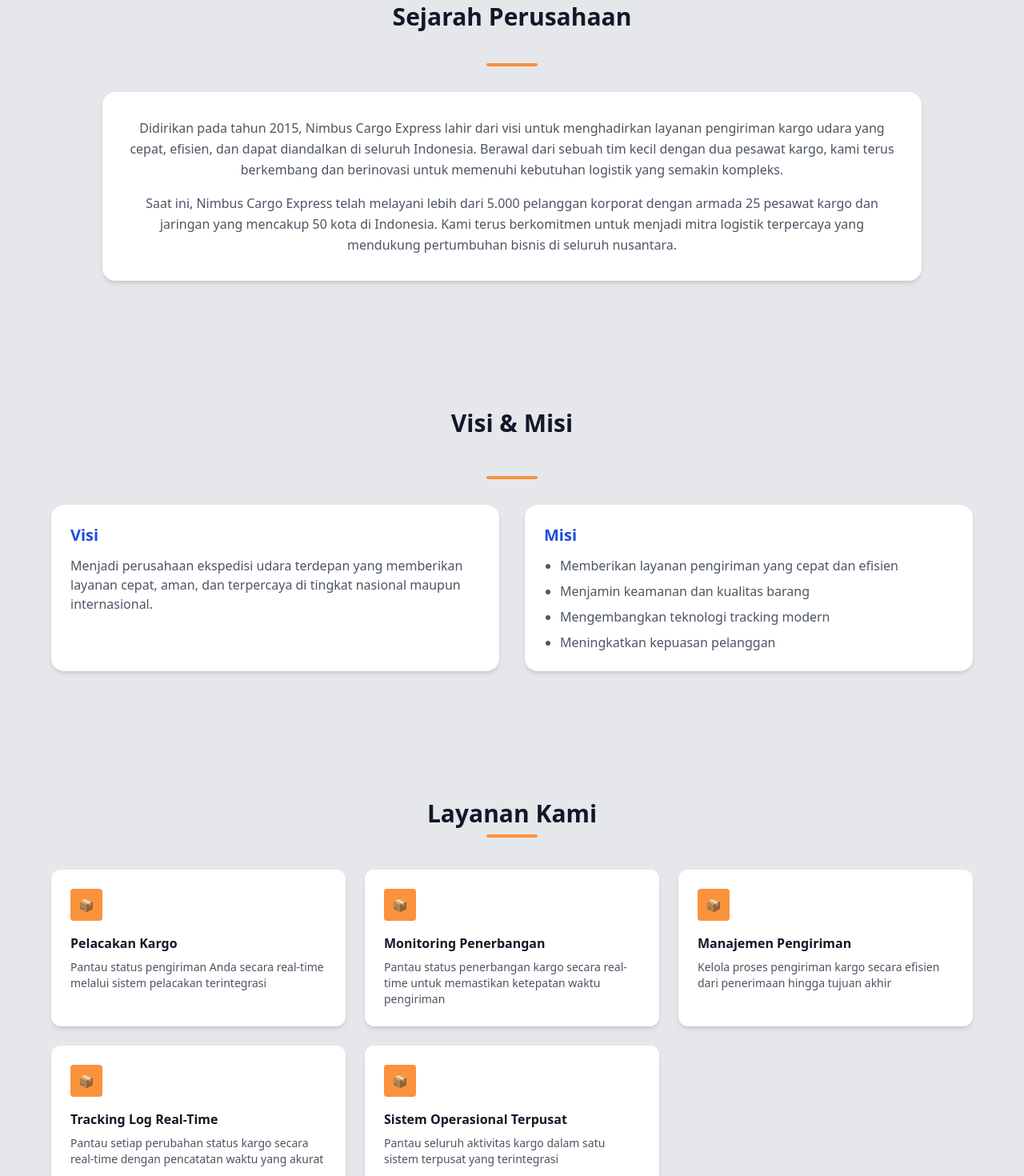
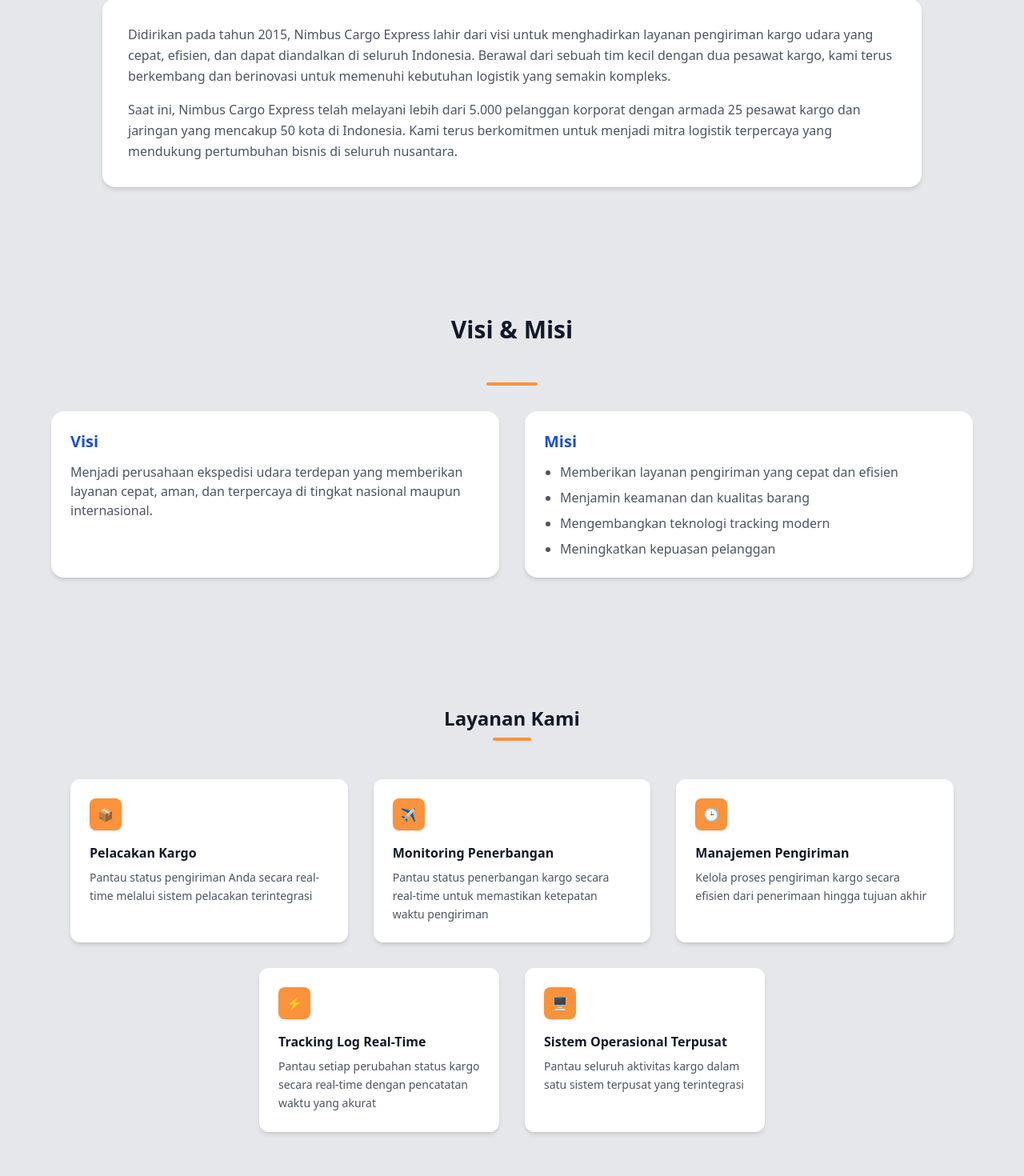
Before and after one commit to Diaz-Bara/Project-Nimbus-SIWEB, a Next.js app: page / in a window 1280 px wide. Shown: the part 1306-2776 px from the top of the page at 80% size. Built offline with nearby package versions, Linux system fonts and the light colour scheme.

Commit message:
benerin layout

```diff
--- a/src/components/sections/About.tsx
+++ b/src/components/sections/About.tsx
@@ -20,8 +20,8 @@
             <Image
               src="/image/aircraft/plane.jpg"
               alt="Pesawat Kargo"
-              width={600}
-              height={400}
+              width={400}
+              height={300}
               className="rounded-lg shadow-md"
             />
           </div>
--- a/src/components/sections/Contact.tsx
+++ b/src/components/sections/Contact.tsx
@@ -1,7 +1,7 @@
 export default function Contact() {
   return (
-    <section id="Contact" className="py-20 px-6 bg-white">
-      <div className="max-w-6xl mx-auto grid md:grid-cols-2 gap-10">
+    <section id="kontak" className="py-20 px-6 bg-white scroll-mt-40">
+      <div className="max-w-6xl mx-auto grid md:grid-cols-2 gap-10 items-start">
 
         {/* Info */}
         <div>
@@ -11,21 +11,46 @@
 
           <div className="w-16 h-1 bg-orange-400 mt-2 mb-6 rounded"></div>
 
-          <p className="mb-4 text-gray-600">
-            📍 Yogyakarta, Indonesia
-          </p>
-          <p className="mb-4 text-gray-600">
-            📞 +62 812 3456 7890
-          </p>
-          <p className="mb-4 text-gray-600">
-            ✉️ info@nimbuscargo.com
-          </p>
-        </div>
+          <div className="space-y-4">
+
+            {/* CARD */}
+            <div className="bg-gray-100 p-4 rounded-xl flex items-start gap-4 shadow-sm">
+              <div className="w-10 h-10 bg-orange-400 text-white flex items-center justify-center rounded-lg shadow">
+                📍
+              </div>
+              <div>
+                <h3 className="font-semibold">Alamat</h3>
+                <p className="text-sm text-gray-600">Yogyakarta, Indonesia</p>
+              </div>
+            </div>
+
+            <div className="bg-gray-100 p-4 rounded-xl flex items-start gap-4 shadow-sm">
+              <div className="w-10 h-10 bg-orange-400 text-white flex items-center justify-center rounded-lg shadow">
+                📞
+              </div>
+              <div>
+                <h3 className="font-semibold">Telepon</h3>
+                <p className="text-sm text-gray-600">+62 812 3456 7890</p>
+              </div>
+            </div>
+
+            <div className="bg-gray-100 p-4 rounded-xl flex items-start gap-4 shadow-sm">
+              <div className="w-10 h-10 bg-orange-400 text-white flex items-center justify-center rounded-lg shadow">
+                ✉️
+              </div>
+              <div>
+                <h3 className="font-semibold">Email</h3>
+                <p className="text-sm text-gray-600">info@nimbuscargo.com</p>
+              </div>
+            </div>
+
+          </div>
+        </div> {/* ✅ INI YANG TADI KURANG */}
 
         {/* Map */}
-        <div className="w-full h-[300px] rounded-xl overflow-hidden">
+        <div className="w-full h-[350px] rounded-xl overflow-hidden shadow-md">
           <iframe
-            src="https://maps.google.com/maps?q=yogyakarta&t=&z=13&ie=UTF8&iwloc=&output=embed"
+            src="https://maps.google.com/maps?q=yogyakarta&output=embed"
             className="w-full h-full border-0"
             loading="lazy"
           ></iframe>
@@ -35,5 +60,3 @@
     </section>
   );
 }
-
-<section id="kontak" className="..."></section>
--- a/src/components/sections/History.tsx
+++ b/src/components/sections/History.tsx
@@ -11,7 +11,7 @@
         <div className="w-16 h-1 bg-orange-400 mx-auto mt-2 mb-8 rounded"></div>
 
         {/* Card */}
-        <div className="bg-white p-8 rounded-2xl shadow-md text-gray-600 leading-relaxed">
+        <div className="bg-white p-8 rounded-2xl shadow-md text-gray-600 leading-relaxed text-left">
 
           <p className="mb-4">
             Didirikan pada tahun 2015, Nimbus Cargo Express lahir dari visi
--- a/src/components/sections/Services.tsx
+++ b/src/components/sections/Services.tsx
@@ -3,53 +3,80 @@
     {
       title: "Pelacakan Kargo",
       desc: "Pantau status pengiriman Anda secara real-time melalui sistem pelacakan terintegrasi",
+      icon: "📦",
     },
     {
       title: "Monitoring Penerbangan",
       desc: "Pantau status penerbangan kargo secara real-time untuk memastikan ketepatan waktu pengiriman",
+      icon: "✈️",
     },
     {
       title: "Manajemen Pengiriman",
       desc: "Kelola proses pengiriman kargo secara efisien dari penerimaan hingga tujuan akhir",
+      icon: "🕒",
     },
     {
       title: "Tracking Log Real-Time",
       desc: "Pantau setiap perubahan status kargo secara real-time dengan pencatatan waktu yang akurat",
+      icon: "⚡",
     },
     {
       title: "Sistem Operasional Terpusat",
       desc: "Pantau seluruh aktivitas kargo dalam satu sistem terpusat yang terintegrasi",
+      icon: "🖥️",
     },
   ];
 
   return (
-    <section id="Services" className="py-20 px-6 bg-gray-200 scroll-mt-40">
-      <div className="max-w-6xl mx-auto text-center">
+    <section id="layanan" className="py-20 bg-gray-200 scroll-mt-40">
+      <div className="max-w-6xl mx-auto px-6 text-center">
 
-        {/* Title */}
-        <h2 className="text-2xl md:text-3xl font-bold">
-          Layanan Kami
-        </h2>
-        <div className="w-16 h-1 bg-orange-400 mx-auto mt-2 mb-10 rounded"></div>
+        {/* TITLE */}
+        <h2 className="text-2xl font-bold">Layanan Kami</h2>
+        <div className="w-12 h-1 bg-orange-400 mx-auto mt-2 mb-12 rounded"></div>
 
-        {/* Grid */}
-        <div className="grid md:grid-cols-3 gap-6 justify-center">
-          {services.map((item, index) => (
+        <div className="space-y-8">
+
+          {/* ROW 1 (3 ITEM) */}
+          <div className="grid md:grid-cols-3 gap-8">
+            {services.slice(0, 3).map((item, i) => (
               <div
-              key={index}
-              className="bg-white p-6 rounded-xl shadow-md hover:shadow-lg transition text-left"
+                key={i}
+                className="bg-white p-6 rounded-xl shadow-md hover:shadow-lg hover:-translate-y-1 transition text-left"
               >
-              <div className="w-10 h-10 bg-orange-400 text-white flex items-center justify-center rounded mb-4">
-                📦
+                <div className="w-10 h-10 bg-orange-400 text-white flex items-center justify-center rounded-lg mb-4 shadow">
+                  {item.icon}
                 </div>
 
                 <h3 className="font-semibold mb-2">{item.title}</h3>
-              <p className="text-sm text-gray-600">{item.desc}</p>
+                <p className="text-sm text-gray-600 leading-relaxed">
+                  {item.desc}
+                </p>
+              </div>
+            ))}
+          </div>
+
+          {/* ROW 2 (2 ITEM - CENTER PERFECT) */}
+          <div className="flex justify-center gap-8 flex-wrap">
+            {services.slice(3).map((item, i) => (
+              <div
+                key={i}
+                className="bg-white p-6 rounded-xl shadow-md hover:shadow-lg hover:-translate-y-1 transition text-left w-[300px]"
+              >
+                <div className="w-10 h-10 bg-orange-400 text-white flex items-center justify-center rounded-lg mb-4 shadow">
+                  {item.icon}
+                </div>
+
+                <h3 className="font-semibold mb-2">{item.title}</h3>
+                <p className="text-sm text-gray-600 leading-relaxed">
+                  {item.desc}
+                </p>
               </div>
             ))}
           </div>
 
         </div>
+      </div>
     </section>
   );
 }
```
Lines whose indentation alone changed are shown as unchanged.
